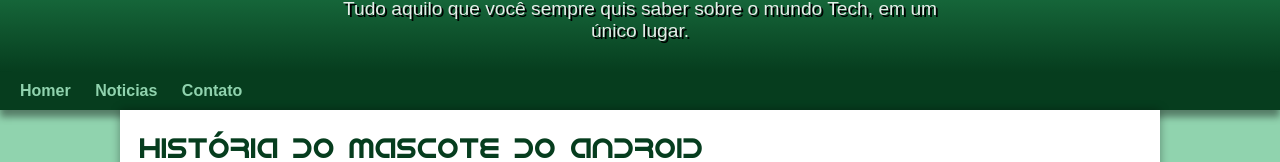
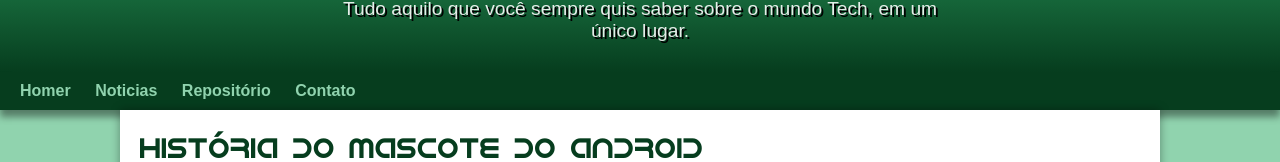
Before and after one commit to Rickles05/projeto-android, a plain HTML site: page index.html in a window 1280 px wide. Shown: the part 119-281 px from the top of the page. Drawn offline with Linux system fonts and the light colour scheme.

Commit message:
atualização do menu

```diff
--- a/index.html
+++ b/index.html
@@ -17,6 +17,7 @@
         <nav>
             <a href="#">Homer</a>
             <a href="#">Noticias</a>
+            <a href="#">Repositório</a>
             <a href="#">Contato</a>
         </nav>
 
```
